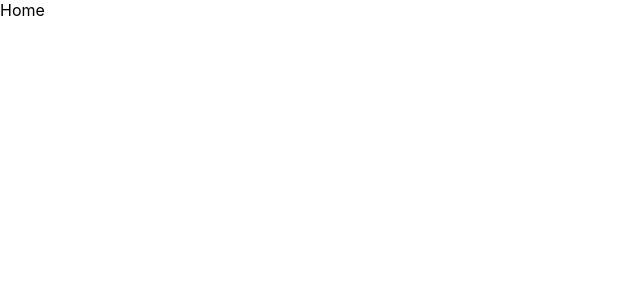
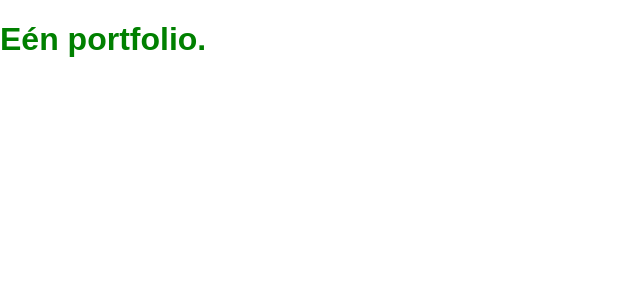
Before and after one commit to TijnR/four_elements_portfolio, a React (Create React App) app: page / in a window 1280 px wide. Shown: the top 300 px of the page, without its empty margins (0-640 px from the left). Built offline with nearby package versions, Linux system fonts and the light colour scheme.

Commit message:
Styled components + fonts added

```diff
--- a/package.json
+++ b/package.json
@@ -10,6 +10,7 @@
     "react-dom": "^17.0.2",
     "react-router-dom": "^5.2.0",
     "react-scripts": "4.0.3",
+    "styled-components": "^5.3.0",
     "web-vitals": "^1.0.1"
   },
   "scripts": {
--- a/src/Pages/Home.js
+++ b/src/Pages/Home.js
@@ -1,9 +1,14 @@
 import React from 'react'
+import styled from 'styled-components'
+
+const Title = styled.h1`
+color: green;
+`
 
 function Home() {
     return (
         <div>
-            Home
+           <Title>Eén portfolio.</Title>
         </div>
     )
 }
--- a/src/index.css
+++ b/src/index.css
@@ -1,6 +1,15 @@
+* {
+  box-sizing: border-box;
+}
+
+html, body{
+  margin: 0;
+  padding: 0;
+}
+
 body {
   margin: 0;
-  font-family: -apple-system, BlinkMacSystemFont, 'Segoe UI', 'Roboto', 'Oxygen',
+  font-family: degular, -apple-system, BlinkMacSystemFont, 'Segoe UI', 'Roboto', 'Oxygen',
     'Ubuntu', 'Cantarell', 'Fira Sans', 'Droid Sans', 'Helvetica Neue',
     sans-serif;
   -webkit-font-smoothing: antialiased;
@@ -11,3 +20,17 @@ code {
   font-family: source-code-pro, Menlo, Monaco, Consolas, 'Courier New',
     monospace;
 }
+
+h1, h2, h3, h4, h5, h6 {
+  font-family: aktiv-grotesk-extended, sans-serif;
+  font-style: normal;
+}
+
+h1 {
+  font-weight: 700;
+}
+
+span, p {
+  font-family: degular, sans-serif;
+  font-style: normal;
+}
```
Also changed, not shown: src/App.js (+5 -5 lines), 1 other file (tests, documents, lock files or other folders).
